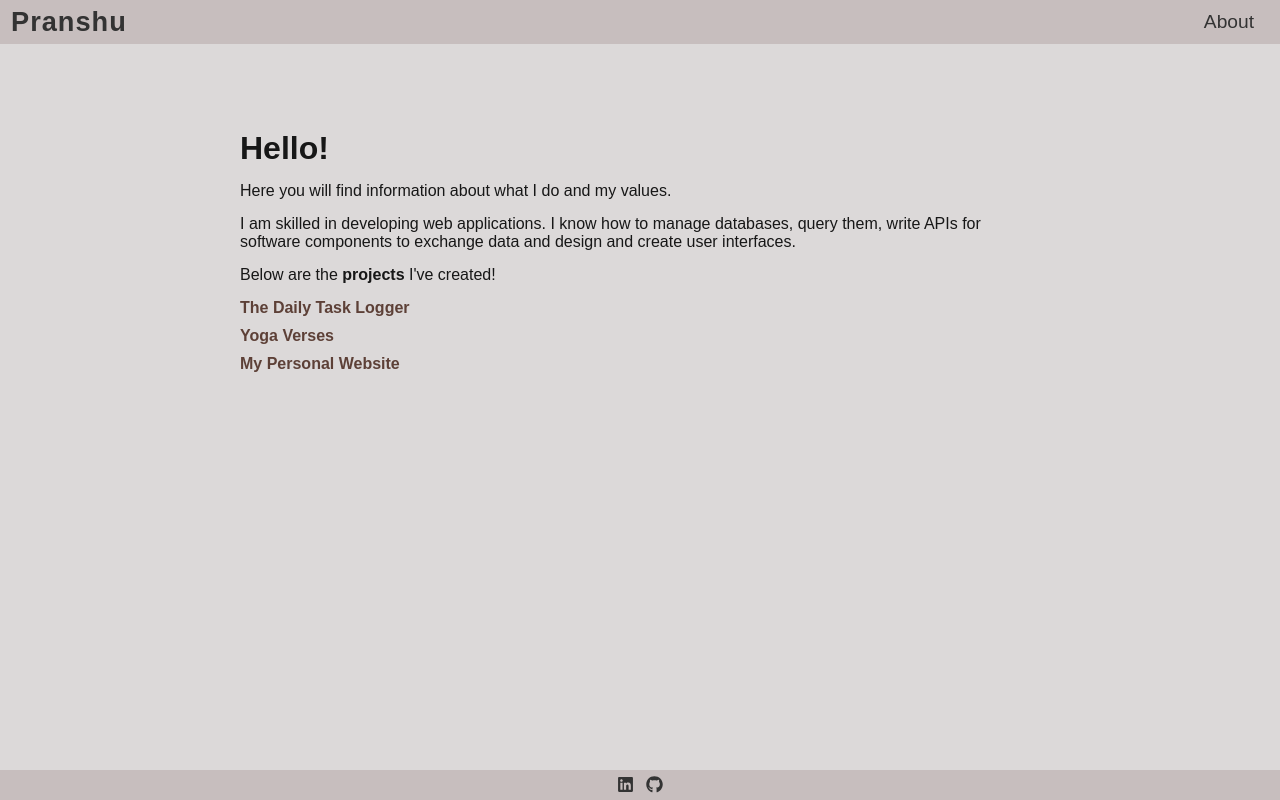
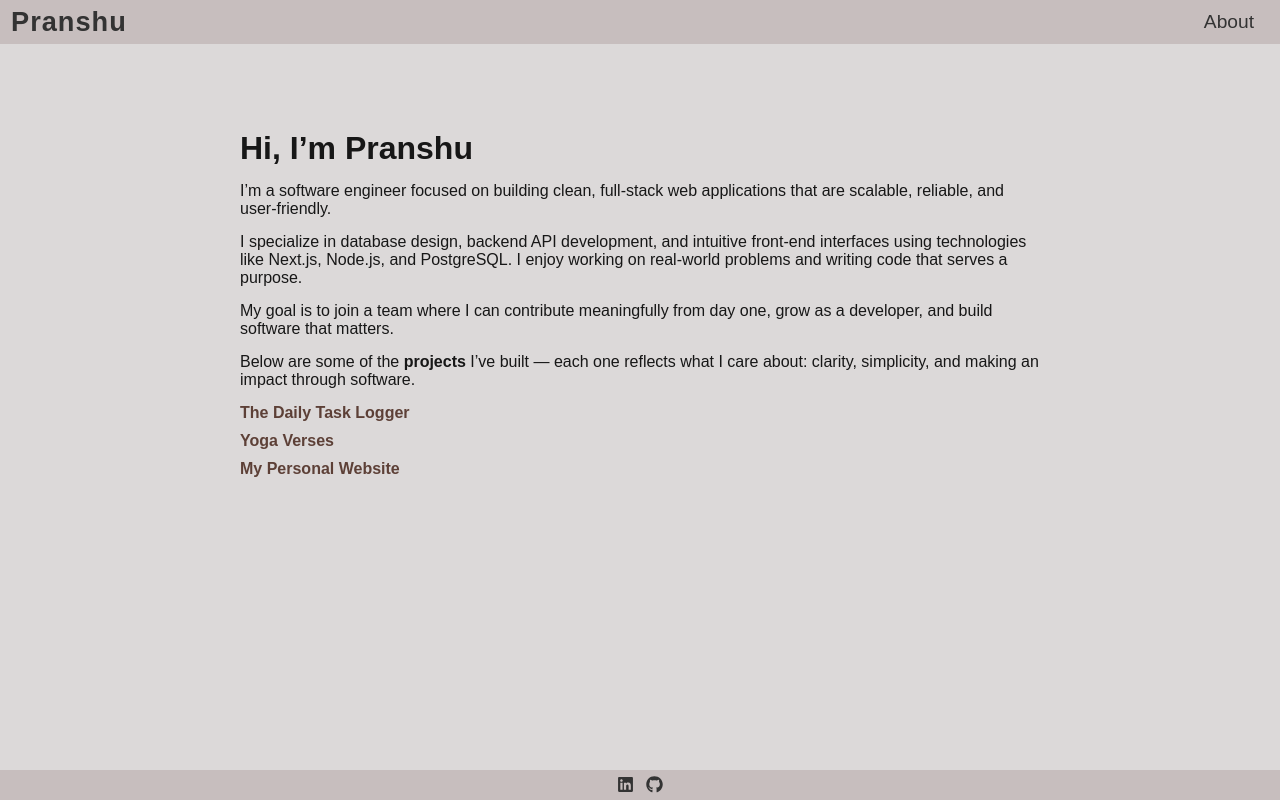
Before and after one commit to RayFrightener/pranshublog, a Next.js app in the folder blog/: page /about in a window 1280 px wide. Built offline with nearby package versions, Linux system fonts and the light colour scheme.

Commit message:
chore: update About page description

```diff
--- a/blog/src/app/about/page.js
+++ b/blog/src/app/about/page.js
@@ -4,28 +4,25 @@ export default function About() {
     return (
         <div className={styles.page}>
             <main className={styles.main}>
-                <h1>Hello!</h1>
-                <p>Here you will find information about what I do and my values.</p>
-                <p>I am skilled in developing web applications. I know how to
-                    manage databases, query them, write APIs for software
-                    components to exchange data and design and create user interfaces.
+                <h1>Hi, I’m Pranshu</h1>
+                <p>
+                    I’m a software engineer focused on building clean, full-stack web applications that are scalable, reliable, and user-friendly.
                 </p>
-                {/* <p className={styles.smallText}>If you want a better understanding of what these terms mean click <a href="posts/basicTerminology">here</a>.</p> */}
-                <p>Below are the <b>projects</b> I've created!</p>
+                <p>
+                    I specialize in database design, backend API development, and intuitive front-end interfaces using technologies like Next.js, Node.js, and PostgreSQL.
+                    I enjoy working on real-world problems and writing code that serves a purpose.
+                </p>
+                <p>
+                    My goal is to join a team where I can contribute meaningfully from day one, grow as a developer, and build software that matters.
+                </p>
+                <p>
+                    Below are some of the <b>projects</b> I’ve built — each one reflects what I care about: clarity, simplicity, and making an impact through software.
+                </p>
                 <ul className={styles.projectList}>
                     <li><a href="https://dailytasklogger.vercel.app/" target="_blank" rel="noopener noreferrer">The Daily Task Logger</a></li>
                     <li><a href="https://yoga-shlokas.vercel.app/" target="_blank" rel="noopener noreferrer">Yoga Verses</a></li>
                     <li><a href="https://pranshublog-rho.vercel.app/" target="_blank" rel="noopener noreferrer">My Personal Website</a></li>
                 </ul>
-                 {/**
-                  * target="_blank" this value specifies that the linked document be opened in a new tab or new window
-                  * rel="nopener" prevents the new page from being able to access the window.opener property, helps
-                  * to protect against certain types of phishing attacks where the new page could potentially
-                  * manipulate the original page
-                  * rel="noreferrer" prevents the browser from sending the Referrer header to the new page.
-                  * This can help to protect privacy by not revealing the URL of the original page.
-                  */}
-                {/* <p className={styles.smallText}>These links are safe to click and visit!</p> */}
             </main>
         </div>
     )
```
